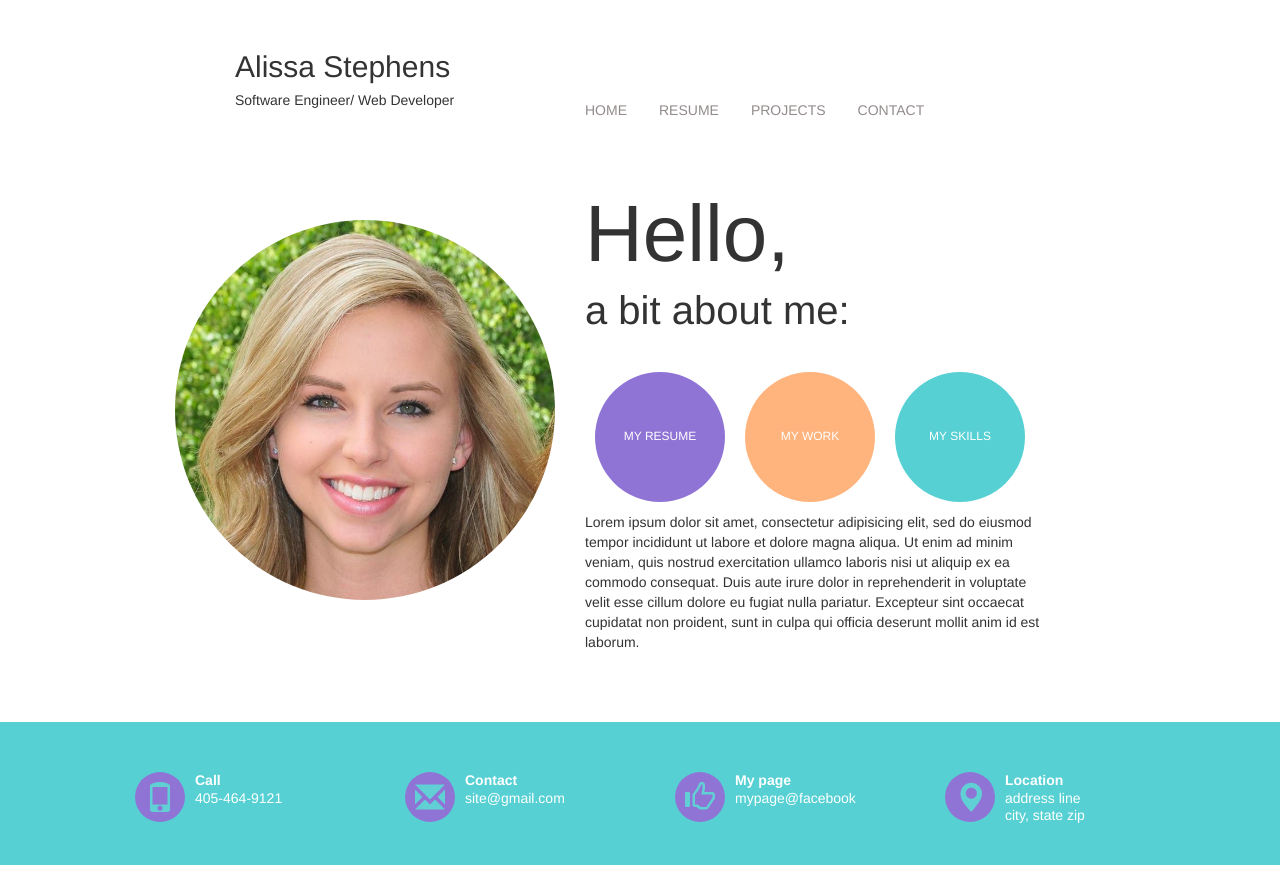
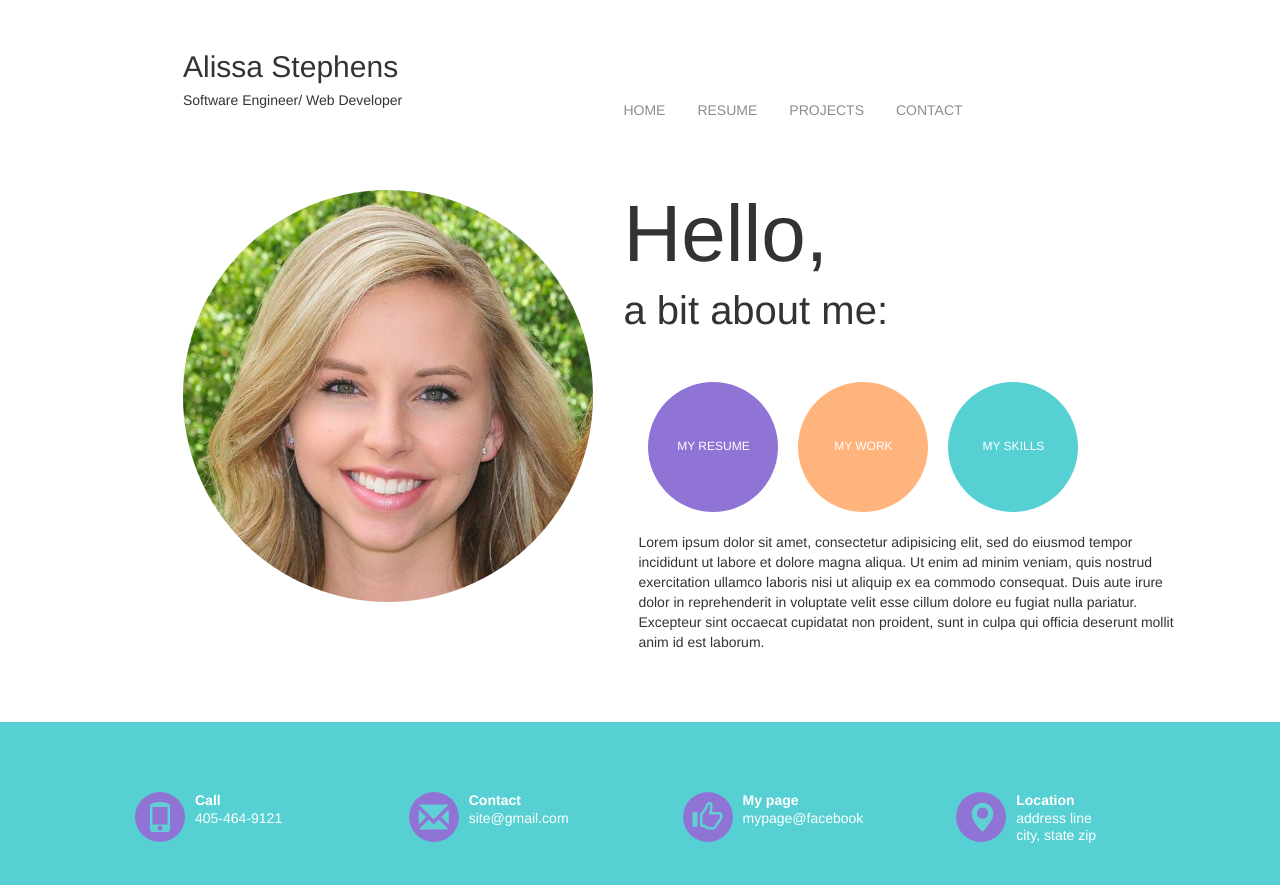
Before and after one commit to asteph/Codeup_Web_Exercises, a PHP site: page /resume.html in a window 1280 px wide. Run offline with PHP 8.4, Linux system fonts and the light colour scheme.

Commit message:
more work with columns to try to make more mobile friendly. Look into media query to try to make changes with size.

```diff
--- a/public/css/resume.css
+++ b/public/css/resume.css
@@ -3,13 +3,6 @@ body{
 }
 .header{
     margin-top: 30px;
-}
-.container {
-    padding-right: 180px;
-    padding-left: 180px;
-    padding-bottom: 60px;
-    margin-right: auto;
-    margin-left: auto;
 }
 .nav_pills{
     padding-top: 60px;
@@ -47,10 +40,8 @@ li:hover > a:hover{
     padding-top: 60px;
 }
 img{
-    margin-left: -60px;
-    margin-top: 30px;
-    height: 380px;
-    width: 380px;
+    height: 100%;
+    width: 100%;
 }
 h1{
     font-size: 80px;
@@ -73,6 +64,19 @@ h3{
     color: white;
     margin: 10px;
     float: left;
+}
+.container {
+    padding-left: 10%;
+    padding-bottom: 60px;
+    margin-right: auto;
+    margin-left: auto;
+}
+.col-md-12{
+    padding-right: 0px;
+}
+.col-sm-12,
+.col-xs-12{
+    margin-top: 10px;
 }
 footer{
     color: white;
--- a/public/resume.html
+++ b/public/resume.html
@@ -30,18 +30,18 @@
             </div>
         </div>
         <div class="row hello">
-            <div class="col-md-5">
+            <div class="col-md-5 col-sm-5">
                 <img src="/images/profile.jpg" class="img-circle" alt="Responsive image">
             </div>
-            <div class="col-md-7">
+            <div class="col-md-7 col-sm-7">
                 <h1>Hello,</h1>
                 <h3>a bit about me:</h3>
-                    <div class="circles">
+                    <div class="circles col-xs-12">
                         <button type="button" class="btn btn-circle btn-xl text-uppercase purple">my resume</button>
                         <button type="button" class="btn btn-circle btn-xl text-uppercase orange">my work</button>
                         <button type="button" class="btn btn-circle btn-xl text-uppercase blue">my skills</button>
                     </div>
-                <p>
+                <p class="col-xs-12">
                     Lorem ipsum dolor sit amet, consectetur adipisicing elit, sed do eiusmod
                     tempor incididunt ut labore et dolore magna aliqua. Ut enim ad minim veniam,
                     quis nostrud exercitation ullamco laboris nisi ut aliquip ex ea commodo
```
